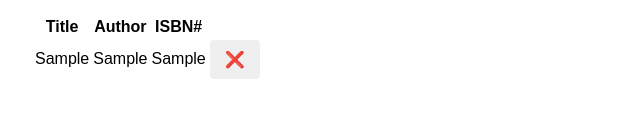
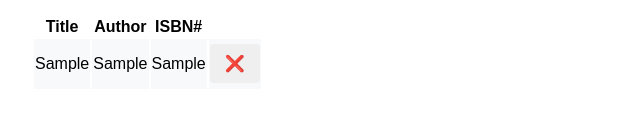
Before and after one commit to acciojob/book-list-borrolla, a website: page main.html in a window 1280 px wide. Both pictures are taken after typing "Sample", "Sample", "Sample" into the empty fields and a click on the button "Add Book". Shown: the part 374-496 px from the top of the page, 208-848 px from the left. Drawn offline with Linux system fonts and the light colour scheme.

Commit message:
created a submission

```diff
--- a/script.js
+++ b/script.js
@@ -17,12 +17,10 @@ document.getElementById('submit').addEventListener('click', function () {
 
 	  // Function to clear all books
 
-
     // Clear input fields
     document.getElementById('title').value = '';
     document.getElementById('author').value = '';
     document.getElementById('isbn').value = '';
-
 
 
 });
--- a/styles.css
+++ b/styles.css
@@ -89,3 +89,20 @@
 	    background-color: #f44336;
 	    color: white-blue;
 	}
+.table-striped tbody tr:nth-of-type(odd) {
+            background-color: #f8f9fa; /* Light gray for odd rows */
+	        width: 50%;
+        }
+
+        .table-striped tbody tr:nth-of-type(even) {
+            background-color: #e0e0e0; /* Slightly darker gray for even rows */
+        }
+
+        .table tbody tr {
+            margin-bottom: 10px; /* Adds space between rows */
+        }
+
+        .table-striped tbody tr {
+            height: 50px; /* Increase row height */
+			width: 50%;
+        }
```
